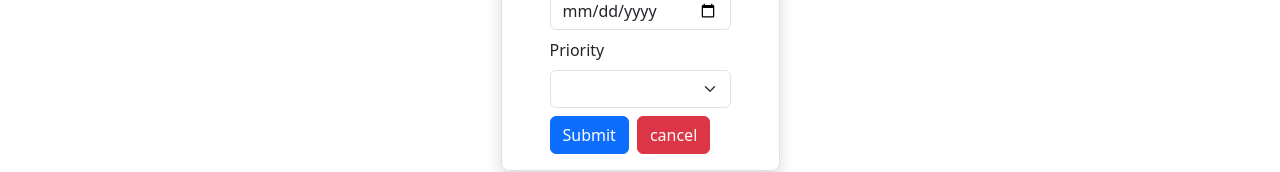
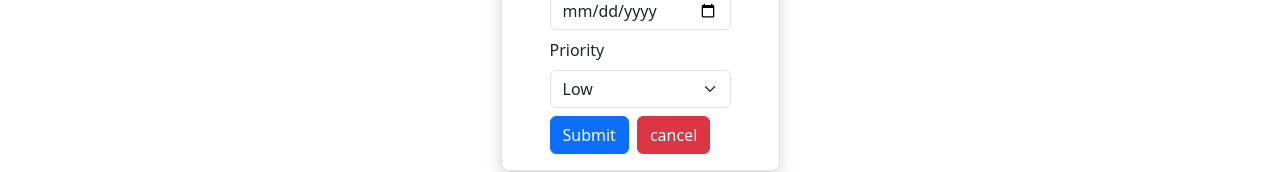
Before and after one commit to teddynanta/vue-vibe-code, a Vue app: page / in a window 1280 px wide. Shown: the part 239-411 px from the top of the page. Built offline with nearby package versions, Linux system fonts and the light colour scheme.

Commit message:
forgot to push new files, refractor lil bit

```diff
--- a/src/components/TaskForm.vue
+++ b/src/components/TaskForm.vue
@@ -42,7 +42,8 @@
       <div class="mb-2">
         <label for="addpriority" class="form-label">Priority</label>
         <select class="form-select" v-model="priority" id="addpriority">
-          <option v-for="option in PRIORITY_OPTIONS" :key="option" :value="option">{{ option }}</option>
+          <option v-for="option in PRIORITY_OPTIONS" :key="option" :value="option">{{ option.charAt(0).toUpperCase() +
+            option.slice(1) }}</option>
         </select>
       </div>
       <button type="submit" class="btn btn-primary me-2">Submit</button>
--- /dev/null
+++ b/src/constants/PriorityMap.ts
@@ -0,0 +1,13 @@
+export const PRIORITY_MAP: Record<'high' | 'medium' | 'low', number> = {
+  high: 3,
+  medium: 2,
+  low: 1,
+};
+
+export const PRIORITY_OPTIONS = [
+  'high',
+  'medium',
+  'low',
+] as const;
+
+export type Priority = typeof PRIORITY_OPTIONS[number];
```
Also changed, not shown: src/constants/FilterTypes.ts (added, +7 -0 lines).
